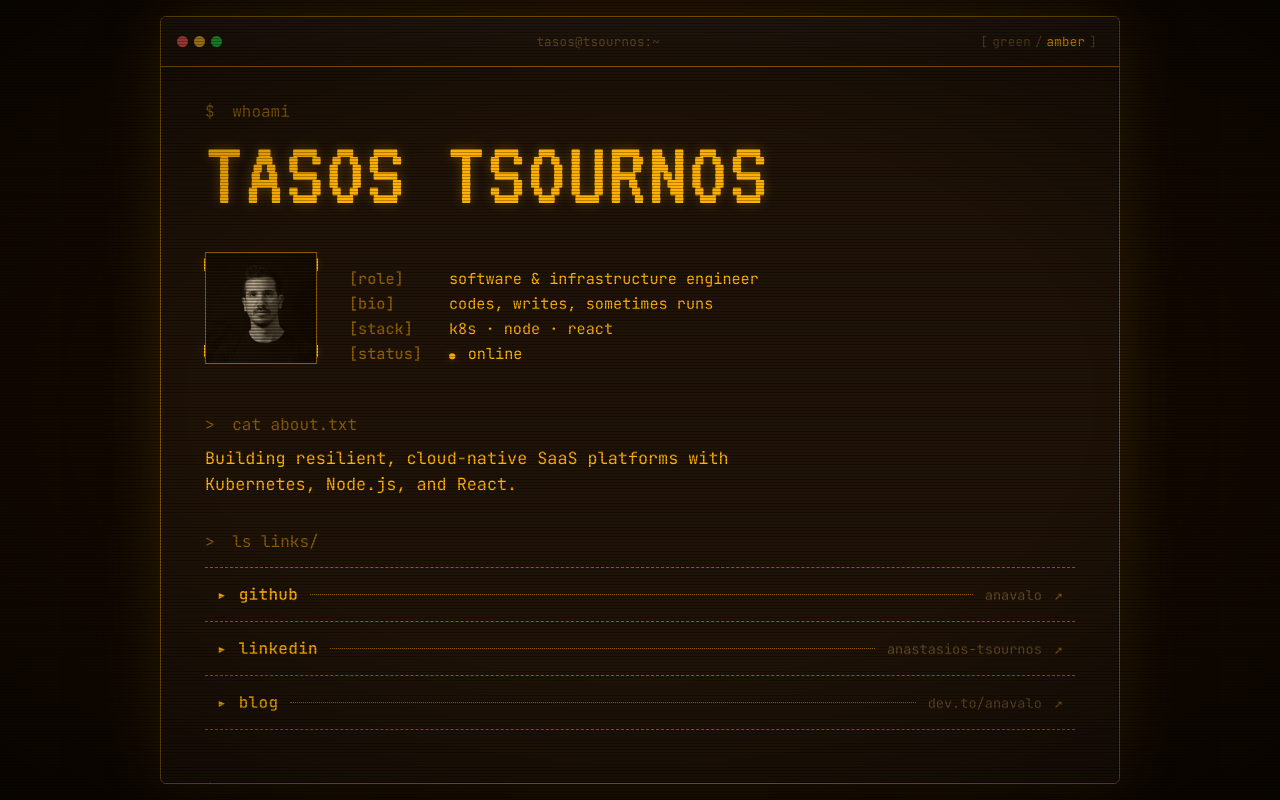
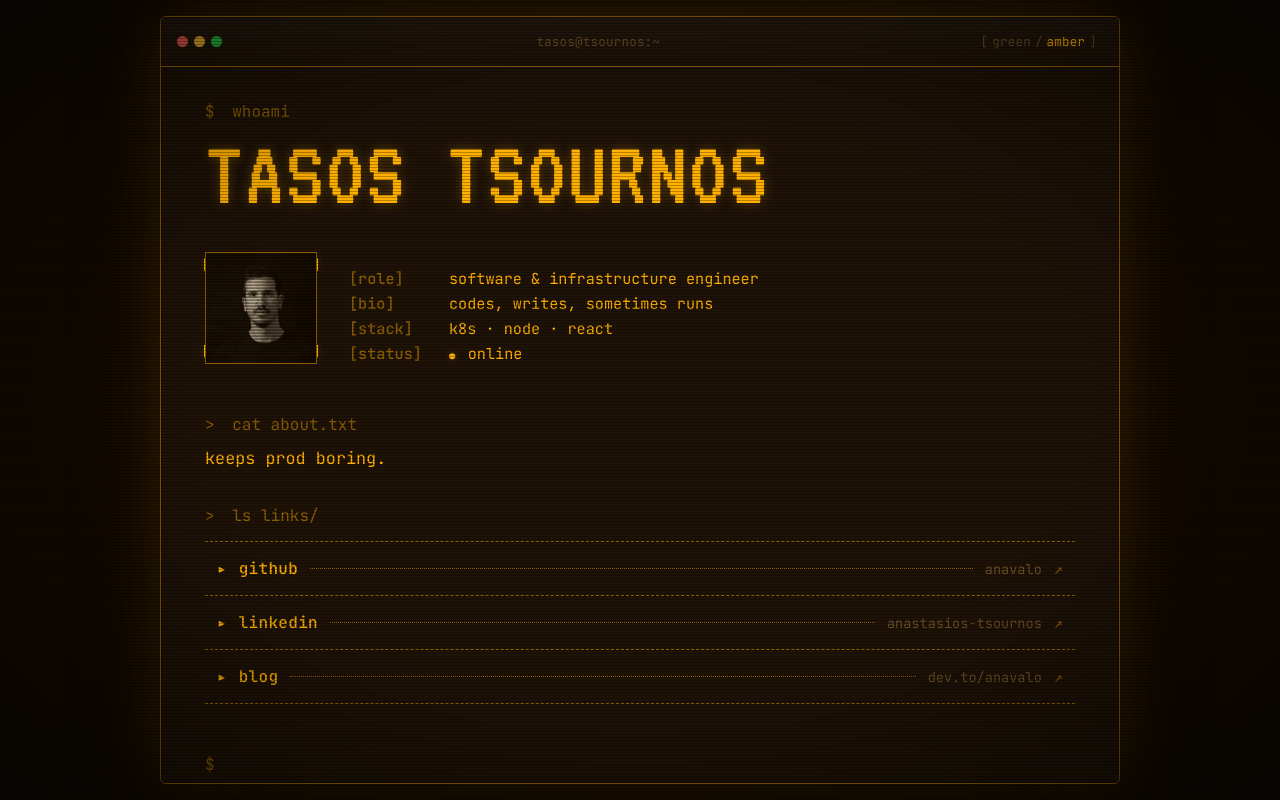
Before and after one commit to anavalo/anavalo.github.io, a Nuxt app: page / in a window 1280 px wide. Built offline with nearby package versions, Linux system fonts and the light colour scheme.

Commit message:
update: about copy

```diff
--- a/pages/index.vue
+++ b/pages/index.vue
@@ -30,10 +30,7 @@
 
       <section class="about line line--5">
         <p class="prompt-line"><span class="prompt">&gt;</span> cat about.txt</p>
-        <p class="about__body">
-          Building resilient, cloud-native SaaS platforms with Kubernetes,
-          Node.js, and React.
-        </p>
+        <p class="about__body">keeps prod boring.</p>
       </section>
 
       <section class="links line line--6">
```
